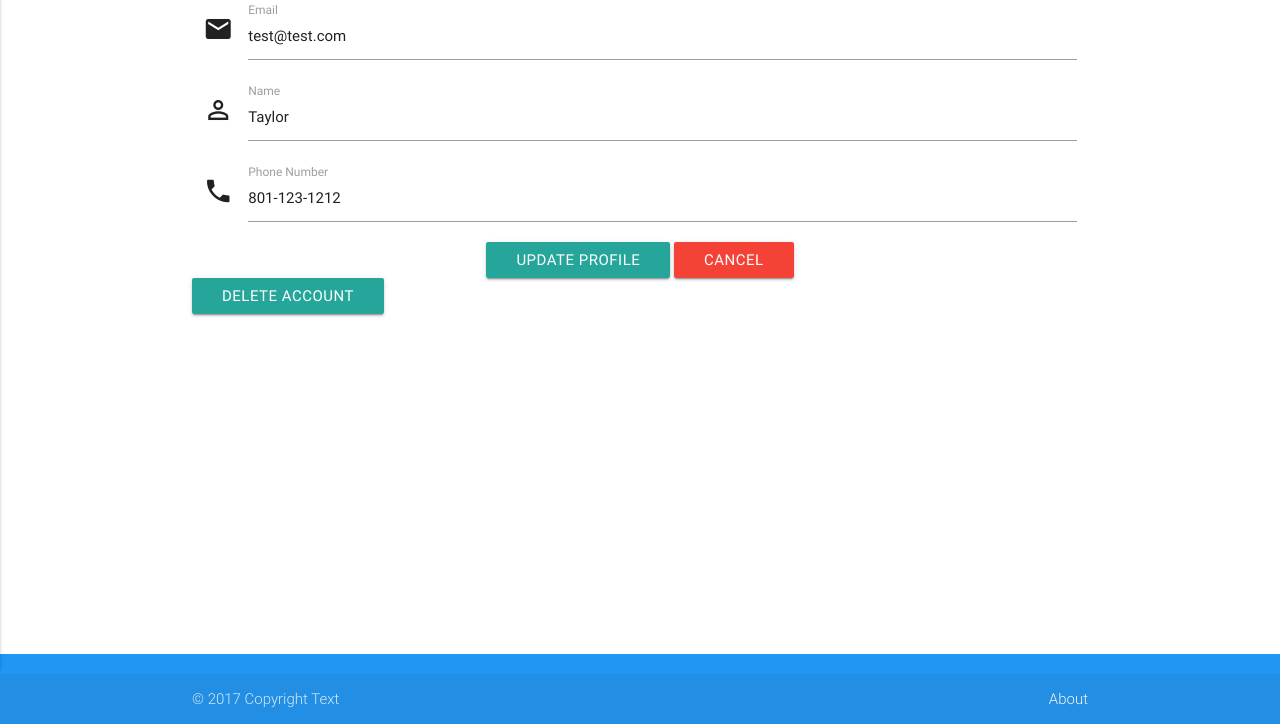
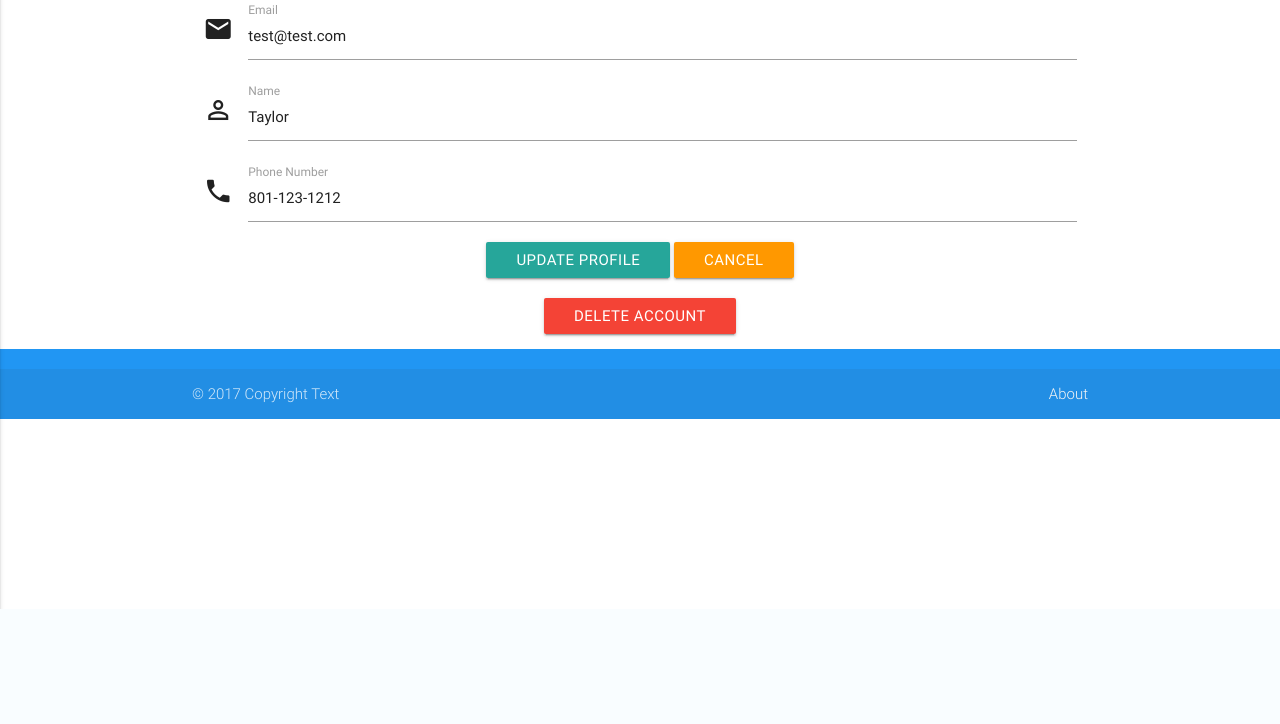
Before and after one commit to TaylorWu21/book_api, a PHP site: page /editUser.php in a window 1280 px wide. Shown: the part 191-915 px from the top of the page. After the commit the page ends 800 px from the top, so only its background shows below. Run offline with PHP 8.4, Linux system fonts and the light colour scheme; a user stored in the database is signed in; some libraries are stand-ins or nearby versions.

Commit message:
delete user functionality

```diff
--- a/editUser.php
+++ b/editUser.php
@@ -40,7 +40,6 @@ if(isset($_POST['email'])) {
   <link href='http://fonts.googleapis.com/icon?family=Material+Icons' rel='stylesheet'>
   <link rel='stylesheet' href='FA/css/font-awesome.min.css'>
   <link rel='stylesheet' href='./assets/materialize/css/materialize.css'>
-  <link rel='stylesheet' href='./assets/stylesheets/sign.css'>
   <title>Book Buddy</title>
 </head>
 <body>
@@ -70,12 +69,14 @@ if(isset($_POST['email'])) {
       </div>
       <div class='center'>
         <button id='submit' class='btn center' type='submit'>Update Profile</button>
-        <a href='dashboard.php' class='btn red'>Cancel</a>
+        <a href='dashboard.php' class='btn orange'>Cancel</a>
       </div>
-      <form>
-        <input type='hidden' name='user_id' value=<?php echo $user_id; ?> />
-        <button class='btn ' type='submit'>DELETE ACCOUNT</button>
-      </form>
+    </form>
+  </div>
+  <div class='center'>
+    <form method='post' action='deleteUser.php'>
+      <input type='hidden' name='user_id' value=<?php echo $user_id; ?> />
+      <button class='btn red' type='submit'>DELETE ACCOUNT</button>
     </form>
   </div>
 
```
Also changed, not shown: deleteUser.php (added, +20 -0 lines).
